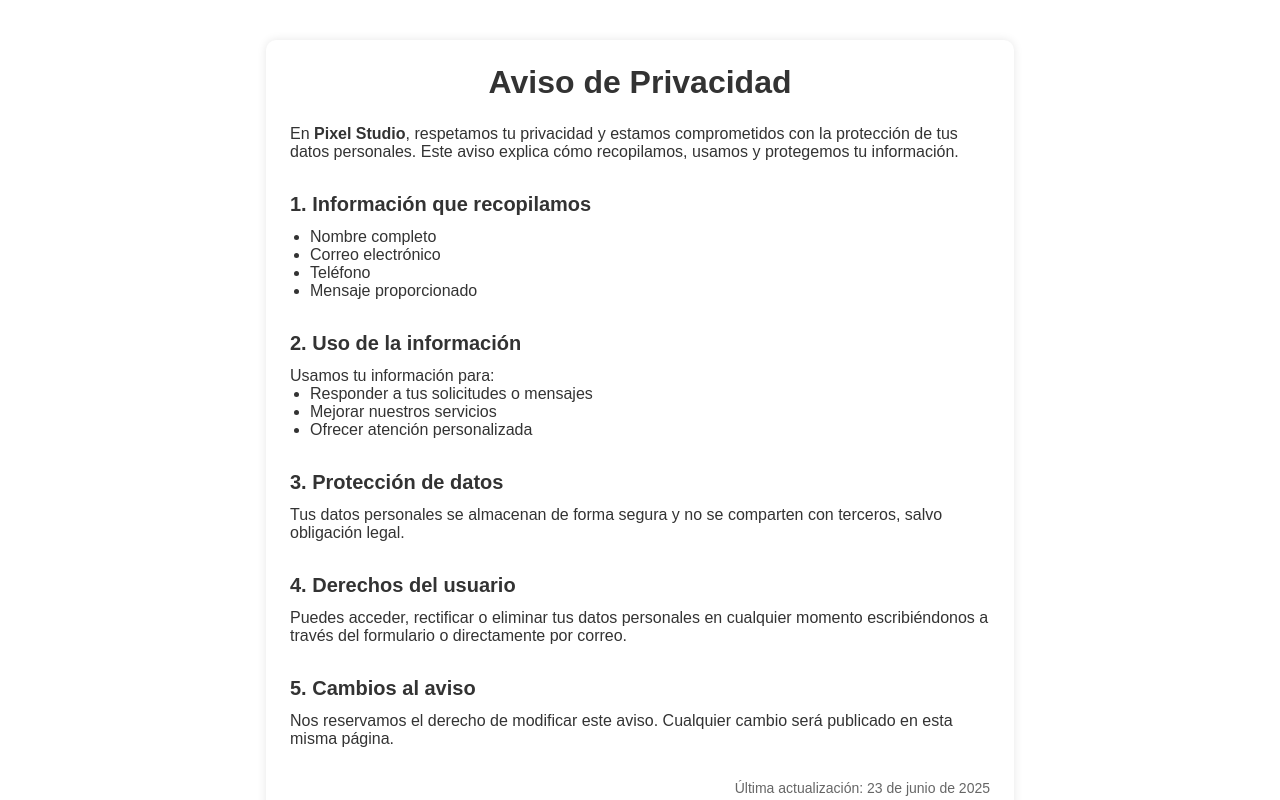
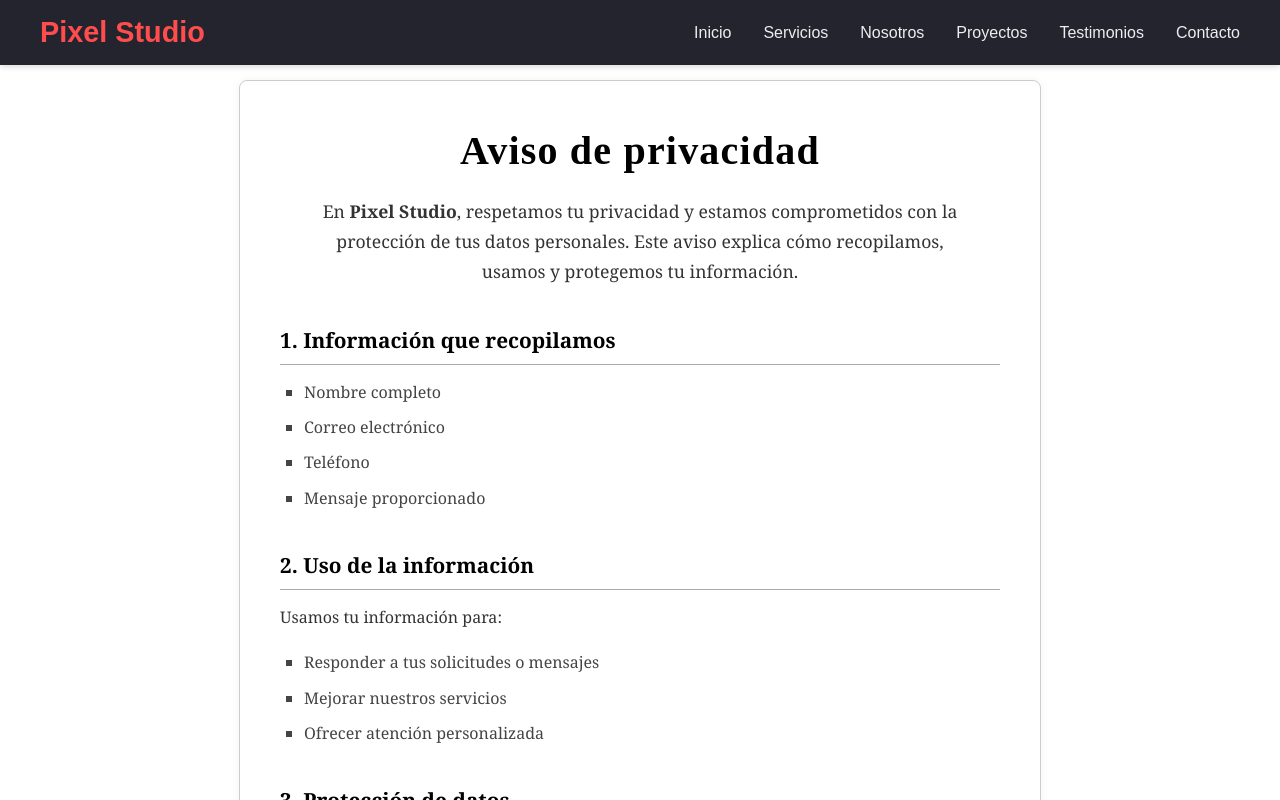
Before and after one commit to NolbertoChagala/Frontend-Pixel, a React (Vite) app: page /aviso in a window 1280 px wide. Shown: the top 800 px of the page. Built offline with nearby package versions, Linux system fonts and the light colour scheme.

Commit message:
Se agrega cors y Sanitización

```diff
--- a/package.json
+++ b/package.json
@@ -14,7 +14,9 @@
     "react": "^19.1.0",
     "react-dom": "^19.1.0",
     "react-google-recaptcha": "^3.1.0",
-    "react-router-dom": "^7.6.2"
+    "react-router-dom": "^7.6.2",
+    "sweetalert2": "^11.22.1",
+    "sweetalert2-react-content": "^5.1.0"
   },
   "devDependencies": {
     "@eslint/js": "^9.25.0",
--- a/src/App.jsx
+++ b/src/App.jsx
@@ -30,7 +30,7 @@ function App() {
   return (
     <Router>
       <Routes>
-        <Route path="/" element={<Home />} /> {/* Aquí */}
+        <Route path="/" element={<Home />} />
         <Route path="/aviso" element={<Aviso />} />
       </Routes>
     </Router>
--- a/src/components/ContactForm.jsx
+++ b/src/components/ContactForm.jsx
@@ -2,6 +2,8 @@ import { useState, useRef } from "react";
 import { sendContactForm } from "../services/api";
 import "../styles/ContactForm.css";
 import ReCAPTCHA from "react-google-recaptcha";
+import Swal from "sweetalert2";
+import withReactContent from "sweetalert2-react-content";
 
 export default function ContactForm() {
   const [form, setForm] = useState({
@@ -13,9 +15,8 @@ export default function ContactForm() {
   });
 
   const [captchaToken, setCaptchaToken] = useState(null);
-  const [submitted, setSubmitted] = useState(false);
-
   const recaptchaRef = useRef(null);
+  const MySwal = withReactContent(Swal);
 
   const isValidName = (name) => /^[a-zA-ZÁÉÍÓÚáéíóúÑñ\s]{3,}$/.test(name);
   const isValidPhone = (phone) => /^\d{10,15}$/.test(phone);
@@ -29,40 +30,53 @@ export default function ContactForm() {
     });
   };
 
+  const sanitizeInput = (str) => str.trim().replace(/\s+/g, " ");
+
   const handleCaptchaChange = (token) => {
     setCaptchaToken(token);
   };
 
+  const showError = (msg) =>
+    MySwal.fire({
+      icon: "error",
+      title: "Oops...",
+      text: msg,
+    });
+
   const handleSubmit = async (e) => {
     e.preventDefault();
-    if (!isValidName(form.Nombre_Completo)) {
-      alert("Nombre inválido. Solo letras y mínimo 3 caracteres.");
-      return;
-    }
 
-    if (!isValidPhone(form.Telefono)) {
-      alert("Teléfono inválido. Debe tener entre 10 y 15 dígitos.");
-      return;
-    }
-
-    if (!isValidMessage(form.Mensaje)) {
-      alert("El mensaje debe tener al menos 10 caracteres.");
-      return;
-    }
-
-    if (!captchaToken) {
-      alert("Por favor verifica que no eres un robot.");
-      return;
-    }
-
-    if (!form.aceptado) {
-      alert("Debes aceptar el aviso de privacidad.");
-      return;
-    }
+    if (!isValidName(form.Nombre_Completo))
+      return showError("Nombre inválido. Solo letras y mínimo 3 caracteres.");
+    if (!isValidPhone(form.Telefono))
+      return showError("Teléfono inválido. Debe tener entre 10 y 15 dígitos.");
+    if (!isValidMessage(form.Mensaje))
+      return showError("El mensaje debe tener al menos 10 caracteres.");
+    if (!captchaToken)
+      return showError("Por favor verifica que no eres un robot.");
+    if (!form.aceptado)
+      return showError("Debes aceptar el aviso de privacidad.");
 
     try {
-      await sendContactForm({ ...form, token: captchaToken });
-      setSubmitted(true);
+      await sendContactForm({
+        Nombre_Completo: sanitizeInput(form.Nombre_Completo),
+        Correo_Electronico: form.Correo_Electronico.trim(),
+        Telefono: form.Telefono.replace(/[^\d]/g, ""),
+        Mensaje: sanitizeInput(form.Mensaje),
+        token: captchaToken,
+      });
+
+      await MySwal.fire({
+        icon: "success",
+        title: "¡Mensaje enviado!",
+        text: "Gracias por contactarnos. Te responderemos pronto.",
+        toast: true,
+        position: "top-end",
+        showConfirmButton: false,
+        timer: 3500,
+        timerProgressBar: true,
+      });
+
       setForm({
         Nombre_Completo: "",
         Correo_Electronico: "",
@@ -72,16 +86,15 @@ export default function ContactForm() {
       });
       setCaptchaToken(null);
       recaptchaRef.current?.reset();
-      setTimeout(() => setSubmitted(false), 4000);
     } catch (error) {
       console.error("Error al enviar el formulario", error);
+      showError("Hubo un problema al enviar el mensaje. Intenta más tarde.");
     }
   };
 
   return (
     <section id="contact-section" className="contact-form-section">
       <h2>Contáctanos</h2>
-      {submitted && <p className="success">Mensaje enviado correctamente</p>}
       <form onSubmit={handleSubmit}>
         <input
           type="text"
@@ -130,11 +143,18 @@ export default function ContactForm() {
             onChange={handleChange}
             required
           />
-          <span style={{ color: "black" }}>He leído y acepto el </span>
-          <a href="Aviso" target="_blank" rel="noopener noreferrer">
-            Aviso de Privacidad
-          </a>
-          .
+
+          <span className="checkbox-text">
+            He leído y acepto el{" "}
+            <a
+              href="Aviso"
+              target="_blank"
+              rel="noopener noreferrer"
+              className="aviso-link"
+            >
+              Aviso de Privacidad
+            </a>
+          </span>
         </label>
 
         <button type="submit">Enviar</button>
--- a/src/components/Navbar.jsx
+++ b/src/components/Navbar.jsx
@@ -19,12 +19,12 @@ export default function Navbar() {
           <span className="hamburger"></span>
         </button>
         <ul className={`nav-links ${isOpen ? 'active' : ''}`}>
-          <li><a href="#header" onClick={() => setIsOpen(false)}>Inicio</a></li>
-          <li><a href="#services" onClick={() => setIsOpen(false)}>Servicios</a></li>
-          <li><a href="#about" onClick={() => setIsOpen(false)}>Nosotros</a></li>
-          <li><a href="#projects" onClick={() => setIsOpen(false)}>Proyectos</a></li>
-          <li><a href="#testimonials" onClick={() => setIsOpen(false)}>Testimonios</a></li>
-          <li><a href="#contact-section" onClick={() => setIsOpen(false)}>Contacto</a></li>
+          <li><a href="/#header" onClick={() => setIsOpen(false)}>Inicio</a></li>
+          <li><a href="/#services" onClick={() => setIsOpen(false)}>Servicios</a></li>
+          <li><a href="/#about" onClick={() => setIsOpen(false)}>Nosotros</a></li>
+          <li><a href="/#projects" onClick={() => setIsOpen(false)}>Proyectos</a></li>
+          <li><a href="/#testimonials" onClick={() => setIsOpen(false)}>Testimonios</a></li>
+          <li><a href="/#contact-section" onClick={() => setIsOpen(false)}>Contacto</a></li>
         </ul>
       </div>
     </nav>
--- a/src/styles/Aviso.css
+++ b/src/styles/Aviso.css
@@ -1,37 +1,77 @@
 .aviso-container {
-  max-width: 700px;
-  margin: 40px auto;
-  padding: 24px;
-  background-color: #fff;
-  box-shadow: 0 0 10px rgba(0,0,0,0.1);
-  border-radius: 10px;
-  color: #333;
-  font-family: Arial, sans-serif;
+  max-width: 720px;
+  margin: 80px auto;
+  padding: 36px 40px;
+  background: #ffffff;
+  border: 1px solid #ccc;
+  border-radius: 8px;
+  color: #222;
+  font-family: 'Georgia', serif;
+  line-height: 1.7;
+  box-shadow: 0 0 10px rgba(0,0,0,0.05);
+}
+
+.aviso-header {
+  text-align: center;
+  margin-bottom: 30px;
 }
 
 .aviso-title {
-  font-size: 2rem;
-  font-weight: bold;
-  margin-bottom: 24px;
-  text-align: center;
+  font-size: 2.5rem;
+  font-weight: 700;
+  color: #000;
+  margin-bottom: 12px;
+  font-family: 'Times New Roman', serif;
+  letter-spacing: 0.03em;
+  text-transform: none;
+}
+
+.aviso-intro {
+  font-size: 1.1rem;
+  font-weight: 400;
+  color: #333;
+  max-width: 90%;
+  margin: 0 auto;
 }
 
 .aviso-subtitle {
-  font-size: 1.25rem;
+  font-size: 1.3rem;
   font-weight: 600;
-  margin-top: 32px;
-  margin-bottom: 12px;
+  color: #000;
+  margin-top: 36px;
+  margin-bottom: 14px;
+  border-bottom: 1px solid #aaa;
+  padding-bottom: 6px;
+  font-family: 'Georgia', serif;
 }
 
 .aviso-list {
-  list-style-type: disc;
-  padding-left: 20px;
-  margin-bottom: 20px;
+  list-style-type: square;
+  padding-left: 24px;
+  margin-bottom: 22px;
+  color: #444;
+  font-weight: 400;
+  font-family: 'Georgia', serif;
+}
+
+.aviso-list li {
+  margin-bottom: 8px;
+}
+
+.aviso-content p {
+  font-size: 1rem;
+  margin-bottom: 18px;
+  color: #333;
+  font-family: 'Georgia', serif;
 }
 
 .aviso-footer {
-  font-size: 0.875rem;
+  font-size: 0.9rem;
   color: #666;
   text-align: right;
-  margin-top: 32px;
+  margin-top: 44px;
+  font-style: italic;
+  border-top: 1px solid #ddd;
+  padding-top: 16px;
+  font-family: 'Georgia', serif;
 }
--- a/src/styles/ContactForm.css
+++ b/src/styles/ContactForm.css
@@ -154,6 +154,57 @@ button:active {
   gap: 0.5rem;
 }
 
+.checkbox-label {
+  display: flex;
+  align-items: center;
+  gap: 8px;
+  font-family: 'Segoe UI', Tahoma, Geneva, Verdana, sans-serif;
+  font-size: 0.95rem;
+  color: #222;
+  user-select: none;
+  cursor: pointer;
+  margin-top: 1rem;
+}
+
+.checkbox-label input[type="checkbox"] {
+  width: 18px;
+  height: 18px;
+  cursor: pointer;
+  accent-color: #005f73; /* Modern teal-ish color */
+  border-radius: 4px;
+  border: 1.5px solid #555;
+  transition: border-color 0.3s ease;
+}
+
+.checkbox-label input[type="checkbox"]:focus {
+  outline: 2px solid #0a9396;
+  outline-offset: 2px;
+}
+
+.checkbox-text {
+  color: #111;
+}
+
+.aviso-link {
+  color: #0a9396;
+  text-decoration: underline;
+  font-weight: 600;
+  transition: color 0.3s ease, text-shadow 0.3s ease;
+}
+
+.aviso-link:hover,
+.aviso-link:focus {
+  color: #005f73;
+  text-shadow: 0 0 5px rgba(0, 95, 115, 0.5);
+  outline: none;
+}
+
+.aviso-link:focus-visible {
+  outline: 2px solid #0a9396;
+  outline-offset: 2px;
+}
+
+
 /* Animaciones */
 @keyframes fadeInDown {
   from {
--- a/src/view/Aviso.jsx
+++ b/src/view/Aviso.jsx
@@ -1,17 +1,22 @@
-import '../styles/Aviso.css';
+import "../styles/Aviso.css";
+import Navbar from "../components/Navbar";
 
 export default function Aviso() {
   return (
+    <div>
+      <Navbar />
       <section className="aviso-container">
-      <h2 className="aviso-title">Aviso de Privacidad</h2>
-
-      <p>
+        <header className="aviso-header">
+          <h1 className="aviso-title">Aviso de privacidad</h1>
+          <p className="aviso-intro">
             En <strong>Pixel Studio</strong>, respetamos tu privacidad y estamos
             comprometidos con la protección de tus datos personales. Este aviso
             explica cómo recopilamos, usamos y protegemos tu información.
           </p>
+        </header>
 
-      <h3 className="aviso-subtitle">1. Información que recopilamos</h3>
+        <article className="aviso-content">
+          <h2 className="aviso-subtitle">1. Información que recopilamos</h2>
           <ul className="aviso-list">
             <li>Nombre completo</li>
             <li>Correo electrónico</li>
@@ -19,7 +24,7 @@ export default function Aviso() {
             <li>Mensaje proporcionado</li>
           </ul>
 
-      <h3 className="aviso-subtitle">2. Uso de la información</h3>
+          <h2 className="aviso-subtitle">2. Uso de la información</h2>
           <p>Usamos tu información para:</p>
           <ul className="aviso-list">
             <li>Responder a tus solicitudes o mensajes</li>
@@ -27,27 +32,31 @@ export default function Aviso() {
             <li>Ofrecer atención personalizada</li>
           </ul>
 
-      <h3 className="aviso-subtitle">3. Protección de datos</h3>
+          <h2 className="aviso-subtitle">3. Protección de datos</h2>
           <p>
-        Tus datos personales se almacenan de forma segura y no se comparten con terceros,
-        salvo obligación legal.
+            Tus datos personales se almacenan de forma segura y no se comparten
+            con terceros, salvo obligación legal.
           </p>
 
-      <h3 className="aviso-subtitle">4. Derechos del usuario</h3>
+          <h2 className="aviso-subtitle">4. Derechos del usuario</h2>
           <p>
-        Puedes acceder, rectificar o eliminar tus datos personales en cualquier momento
-        escribiéndonos a través del formulario o directamente por correo.
+            Puedes acceder, rectificar o eliminar tus datos personales en
+            cualquier momento escribiéndonos a través del formulario o
+            directamente por correo.
           </p>
 
-      <h3 className="aviso-subtitle">5. Cambios al aviso</h3>
+          <h2 className="aviso-subtitle">5. Cambios al aviso</h2>
           <p>
-        Nos reservamos el derecho de modificar este aviso. Cualquier cambio será publicado
-        en esta misma página.
+            Nos reservamos el derecho de modificar este aviso. Cualquier cambio
+            será publicado en esta misma página.
           </p>
+        </article>
 
-      <p className="aviso-footer">
-        Última actualización: 23 de junio de 2025
-      </p>
+        <footer className="aviso-footer">
+          Última actualización:{" "}
+          <time dateTime="2025-06-23">23 de junio de 2025</time>
+        </footer>
       </section>
+    </div>
   );
 }
```
Also changed, not shown: 1 other file (tests, documents, lock files or other folders). Lines whose indentation alone changed are shown as unchanged.
